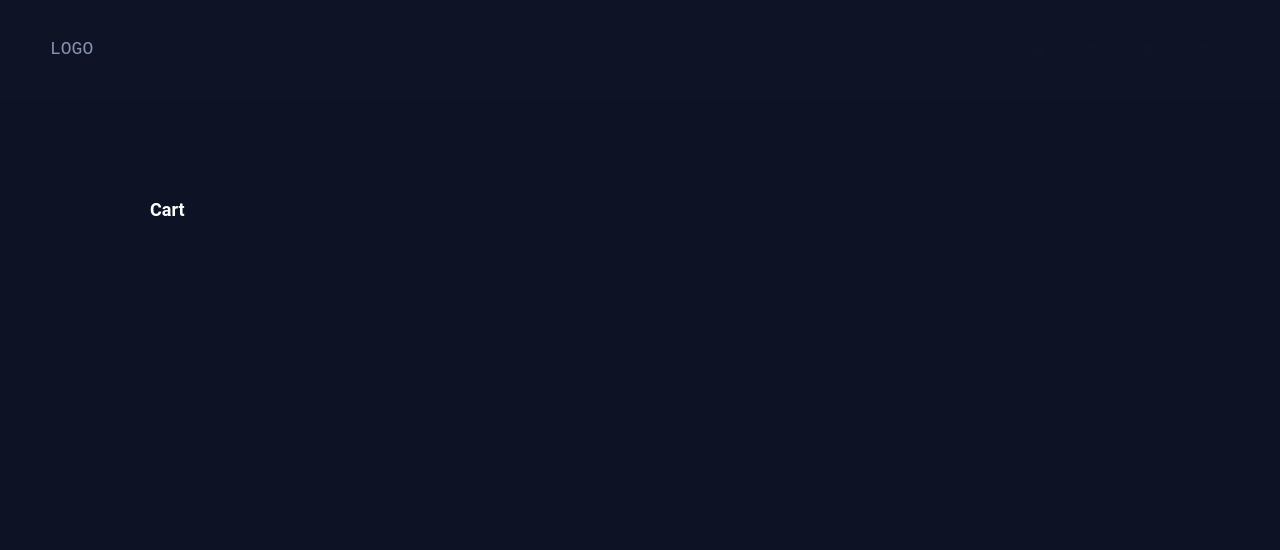
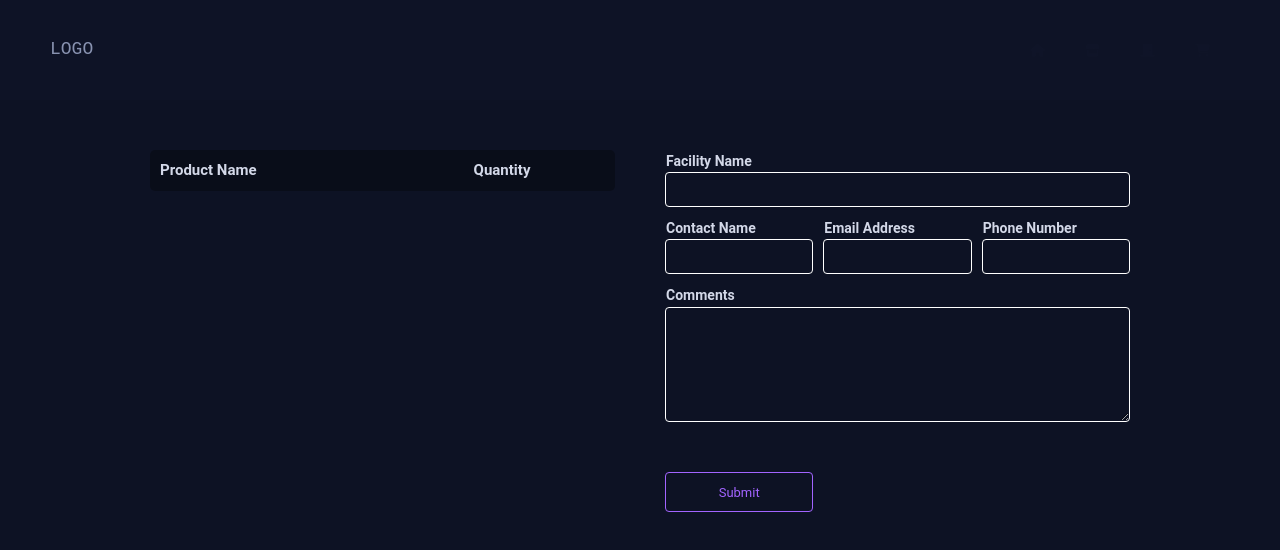
Before and after one commit to JosephBerm/client, a Next.js app: page /cart in a window 1280 px wide. Shown: the top 550 px of the page. Built offline with nearby package versions, Linux system fonts and the light colour scheme.

Commit message:
cart/quote

```diff
--- a/app/cart/page.tsx
+++ b/app/cart/page.tsx
@@ -1,21 +1,123 @@
 'use client'
+
+import "@/styles/cart.css"
+
+import { CartProduct } from '@/src/classes/Product'
 import { useCartStore } from '@/src/stores/store'
 import React from 'react'
 
+import InputNumber from '@/src/components/InputNumber'
+import { FormikProvider, useFormik, Form } from "formik"
+import FormInputTextBox from "@/src/components/FormInputTextbox"
+
+class QuoteForm {
+    FacilityName: string = "";
+    EmailAddress: string = "";
+    ContactName: string = "";
+    PhoneNumber: string = "";
+    TypeOfBusiness: TypeOfBusiness | null = null;
+    Comments: string = "";
+}
+
+enum TypeOfBusiness {
+    Dentist,
+    SurgeryCenter,
+    Hospital,
+    Veterinarian,
+    Restaurant,
+    Construction,
+    Other
+}
+
 const Page = () => {
 
+    const formik = useFormik({
+        initialValues: new QuoteForm(),
+        onSubmit: values => {
+            console.log(values)
+        },
+    })
+
     const cartStore = useCartStore(state => state.Cart)
+    const setCart = useCartStore(state => state.setCart)
+    const deleteProdFromCart = useCartStore(state => state.removeProduct)
+
+    const handleAddProductToCart = (productId: string, value: number) => {
+        const existingProduct = cartStore.find((p: CartProduct) => p.product.id === productId);
+
+        if (existingProduct && existingProduct.quantity + value <= 0) {
+            const productsToSet = cartStore.filter((p: CartProduct) => p.product.id !== productId);
+            setCart(productsToSet);
+            return
+        }
+
+        if (existingProduct) {
+            const productsToSet = cartStore.map((p: CartProduct) =>
+                p.product.id === productId ? { ...p, quantity: p.quantity + value } : p
+            );
+            setCart(productsToSet);
+        }
+    }
+
+    const handleSetProductToCart = (productId: string, value: number) => {
+        const existingProduct = cartStore.find((p: CartProduct) => p.product.id === productId);
+
+        if (existingProduct && existingProduct.quantity + value <= 0) {
+            return
+        }
+
+        if (existingProduct) {
+            const productsToSet = cartStore.map((p: CartProduct) =>
+                p.product.id === productId ? { ...p, quantity: value } : p
+            );
+            setCart(productsToSet);
+        }
+    }
+
+
 
     return (
-        <div style={{marginTop: 100}}>
-            <h1>Cart</h1>
-            <div>
-                {cartStore.map((item, index) => (
-                    <div key={index}>
-                        <h3>{item.product.name}</h3>
-                        <p>Quantity: {item.quantity}</p>
+        <div className='page-container' >
+            <div className="cart">
+                <div style={{position:'relative', width:'100%'}} >
+                    <div className="cart-item header">
+                        <p>Product Name</p>
+                        <p>Quantity</p>
                     </div>
-                ))}
+                    {cartStore.map((item, index) => (
+                        <div key={index} className="cart-item">
+                            <p style={{margin: 0}}>{item.product.name}</p>
+
+                            <div className='flex flex-row mb-2'>
+                                {/* <button onClick={() => handleAddProductToCart(item.product.id!, -1)} disabled={item.quantity <= 0} style={{border: 'none'}}>
+                                    <i className="fa-solid fa-minus"></i>
+                                </button> */}
+                                <InputNumber value={item.quantity.toString()} label={""} handleChange={(e: string) => handleSetProductToCart(item.product.id!, parseInt(e))}  />
+                                {/* <button onClick={() => handleAddProductToCart(item.product.id!, 1)} style={{border: 'none'}}>
+                                    <i className="fa-solid fa-plus"></i>
+                                </button> */}
+                            </div>
+
+                            <button style={{border: 'none', height: 30, width: 30, padding: 0}} onClick={() => deleteProdFromCart(item)} >
+                                <i className='fas fa-trash'></i>
+                            </button>
+                        </div>
+                    ))}
+                </div>
+            </div>
+
+            <div className="quote">
+                <FormikProvider value={formik}>
+                    <Form onSubmit={formik.handleSubmit} className="FormContainer">
+                        <FormInputTextBox label="Facility Name" name="FacilityName" value={formik.values.FacilityName}  />
+                        <FormInputTextBox label="Contact Name" name="ContactName" value={formik.values.ContactName} />
+                        <FormInputTextBox label="Email Address" name="EmailAddress" value={formik.values.EmailAddress} />
+                        <FormInputTextBox label="Phone Number" name="PhoneNumber" value={formik.values.PhoneNumber} />
+                        <FormInputTextBox type="textarea" rows={6} label="Comments" name="Comments" value={formik.values.Comments} />
+
+                        <button type="submit" style={{marginTop: 40}}>Submit</button>
+                    </Form>
+                </FormikProvider>
             </div>
         </div>
     )
--- a/app/globals.css
+++ b/app/globals.css
@@ -224,6 +224,8 @@ p:last-of-type {
 	align-self: flex-start;
 	margin: 2px 1px;
 }
+
+.InputTextBox textarea,
 .InputTextBox input {
 	border: 1px solid;
 	border-color: var(--accent-color);
@@ -238,11 +240,15 @@ p:last-of-type {
 	z-index: 2;
 }
 
-.InputTextBox input:-webkit-autofill {
+.InputTextBox input:-webkit-autofill,
+.InputTextBox textarea:-webkit-autofill {
 	-webkit-text-fill-color: var(--text-color) !important;
 	transition: var(--transition), background-color 5000s ease-in-out 0s !important;
 }
 
+
+.InputTextBox textarea:focus,
+.InputTextBox textarea:focus-visible,
 .InputTextBox input:focus,
 .InputTextBox input:focus-visible {
 	outline: none;
--- a/src/components/FormInputTextbox.tsx
+++ b/src/components/FormInputTextbox.tsx
@@ -22,6 +22,7 @@ export interface InputType {
 	// why do we need validation here? we can handle that in the validate() function inside the Formik element wrapping this component. Inside the validate method, when whatever condition is false, you would do something like form.error.username = "Invalid username because..."
 	maxLength?: number
 	cssClass?: string
+	rows?: number
 }
 
 const FormInputTextBox: React.FC<InputType> = ({
@@ -37,11 +38,12 @@ const FormInputTextBox: React.FC<InputType> = ({
 	inputmode,
 	pattern,
 	cssClass,
+	rows
 }) => {
 	const getComponentClass = () => {
 		let className = 'InputTextBox'
 
-		// if (cssClass) className += ` ${cssClass}`
+		if (cssClass) className += ` ${cssClass}`
 
 		return className
 	}
@@ -51,6 +53,7 @@ const FormInputTextBox: React.FC<InputType> = ({
 		<div className={`${getComponentClass()} flex flex-col items-center relative`}>
 			<label>{label}</label>
 			<Field
+				as={type === "textarea" ? "textarea" : "input"}
 				name={name}
 				autoFocus={autofocused}
 				placeholder={placeholder}
@@ -62,6 +65,7 @@ const FormInputTextBox: React.FC<InputType> = ({
 				inputMode={inputmode}
 				pattern={pattern}
 				className='border-b border-gray-300'
+				rows={type === "textarea" && rows ? rows : 4} // Add this line to set the number of rows for textarea
 			/>
 
 			<div className='error-message-container'>
--- a/src/stores/store.ts
+++ b/src/stores/store.ts
@@ -34,7 +34,8 @@ const useCartStore = create<State & Actions>((set, get) => ({
         localStorage.setItem('cart', JSON.stringify(get().Cart));
     },
     setCart: (cart: CartProduct[]) => {
-        set(() => ({ Cart: cart }));
+        set((state) => ({ Cart: cart }));
+        localStorage.setItem('cart', JSON.stringify(get().Cart));
     },
 }));
 
--- /dev/null
+++ b/src/styles/cart.css
@@ -0,0 +1,69 @@
+.page-container{
+    display: flex;
+    flex-direction: row;
+    align-items: flex-start;
+    width: 100%;
+    gap: 50px;
+    padding-top: 50px;
+}
+
+.page-container .cart{
+    width: 50%;
+    display: flex;
+    flex-direction: column;
+    align-items: flex-start;
+
+}
+
+.page-container .cart .cart-item{
+    display: grid;
+    grid-template-columns: 5fr 1fr 1fr;
+    align-items: center;
+    width: 100%;
+    gap: 10px;
+    padding: 10px;
+}
+
+.page-container .cart .cart-item p{
+    font-size: 1.4rem;
+}
+
+.page-container .cart .cart-item.header {
+    background-color: rgba(0, 0, 0, .3);
+    border-radius: 5px;
+    padding: 10px;
+    font-weight: bold;
+
+
+}
+
+.page-container .cart .cart-item.header p {
+    font-size: 1.5rem;
+}
+
+
+.page-container .cart .InputTextBox{
+    max-width: 60px !important;
+}
+
+.page-container .quote{
+    display: flex;
+    flex-direction: column;
+    width: 50%;
+}
+
+.page-container .quote .InputTextBox{
+    font-size: 1.4rem;
+}
+
+.page-container .quote form{
+    display: grid;
+    grid-template-columns: 1fr 1fr 1fr;
+    gap: 10px
+}
+.page-container .quote form > *:nth-child(1) {
+    grid-column: span 3; /* Make it span two columns */
+}
+.page-container .quote form > *:nth-child(5) {
+    grid-column: span 3; /* Make it span two columns */
+}
```
